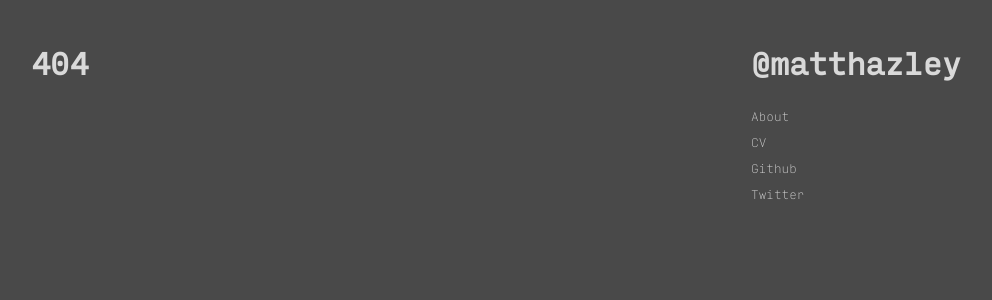
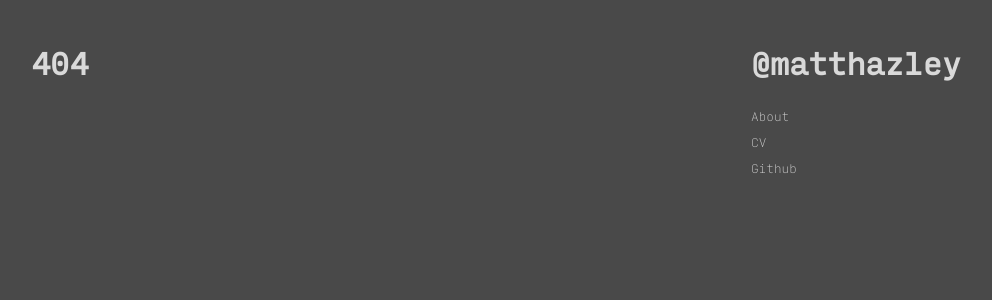
Before and after one commit to mhazley/mhazley.github.io, a Jekyll site: the page built from 404.md, in a window 1280 px wide. Shown: the top 300 px of the page, without its empty margins (159-1151 px from the left). Built offline with Jekyll 4.4.1, drawn with Linux system fonts in a browser that asks for light colours; Markdown is read by kramdown in place of the engine named in the settings.

Commit message:
Removing link to twitter as I am going to delete it.

```diff
--- a/_layouts/default.html
+++ b/_layouts/default.html
@@ -14,7 +14,6 @@ layout: home
             <li><a href="/about.html" title="About">About</a></li>
             <li><a href="/cv.html" title="CV">CV</a></li>
             <li><a href="https://github.com/mhazley" title="catsby on Github.com" target="_blank">Github</a></li>
-            <li><a href="https://twitter.com/matthazley" title="matthazley on Twitter.com" target="_blank">Twitter</a></li>
         </ul>
       </div>
     </div>
```
